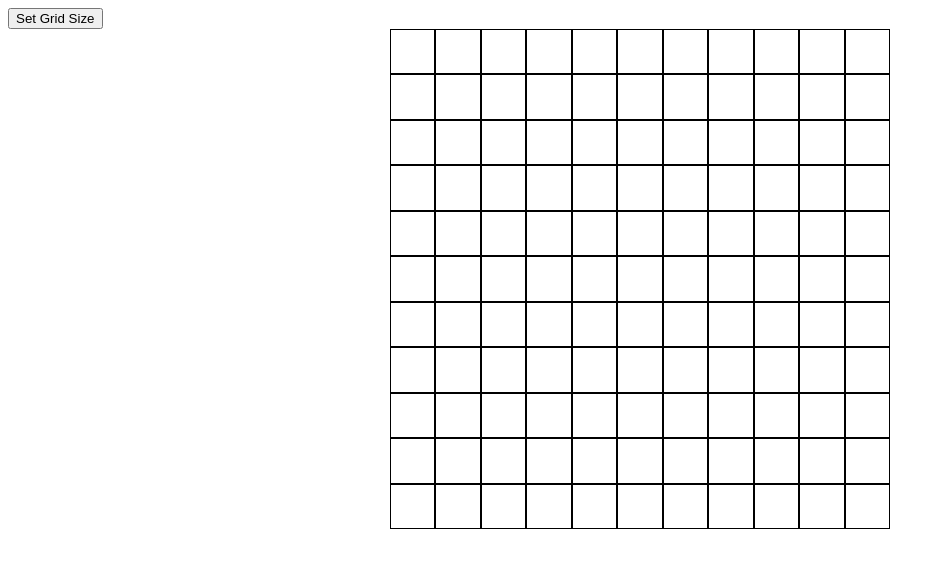
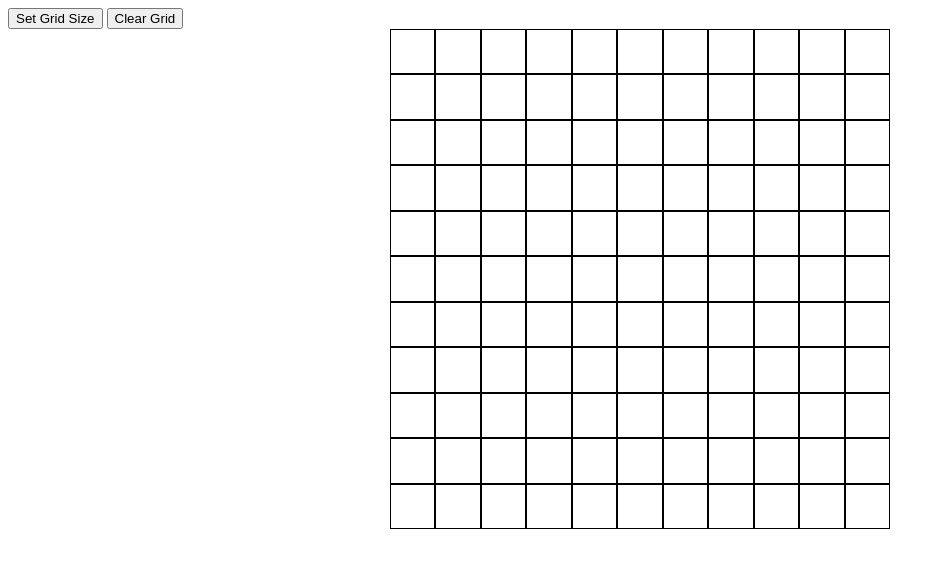
Before and after one commit to Byronwww/odin-project-Etch-A-Sketch, a website: page index.html in a window 1280 px wide. Shown: the whole page, without its empty margins (0-945 px from the left). Drawn offline with Linux system fonts and the light colour scheme.

Commit message:
Add clear grid button (functionality not implemented yet)

```diff
--- a/index.html
+++ b/index.html
@@ -11,6 +11,8 @@
 <body>
 
 <button id="buttonCreateGrid">Set Grid Size</button>
+<button id="buttonClearGrid">Clear Grid</button>
+
 <div class="container" id="container">
 
 </div>
```
